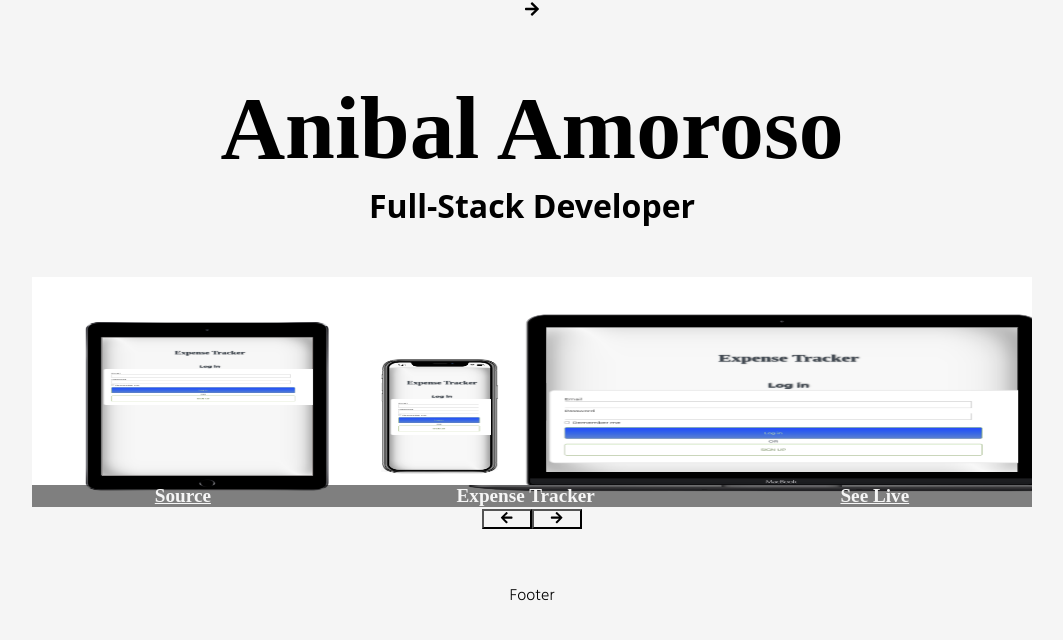
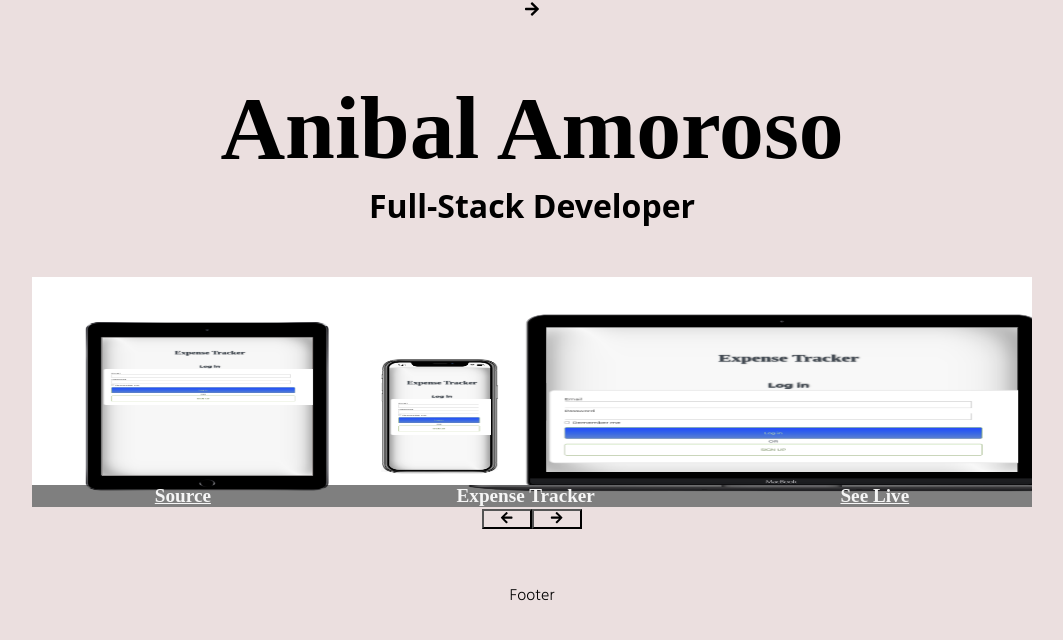
Before and after one commit to sj1978/Portfolio-React, a React (Create React App) app in the folder portfolio/: page / in a window 1280 px wide. Shown: the top 640 px of the page, without its empty margins (108-1171 px from the left). Built offline with nearby package versions, Linux system fonts and the light colour scheme; a web font is replaced by a local one.

Commit message:
add background color

```diff
--- a/portfolio/src/index.css
+++ b/portfolio/src/index.css
@@ -8,8 +8,8 @@
 body{
   font-family: 'Hind', sans-serif;
   font-size: 16px;
-  background: #f5f5f5;
   text-align: center;
+  background: #ebdfdf;
 }
 .main {
 max-width: 1000px;
```
Also changed, not shown: portfolio/src/images/fondo.png (added).
